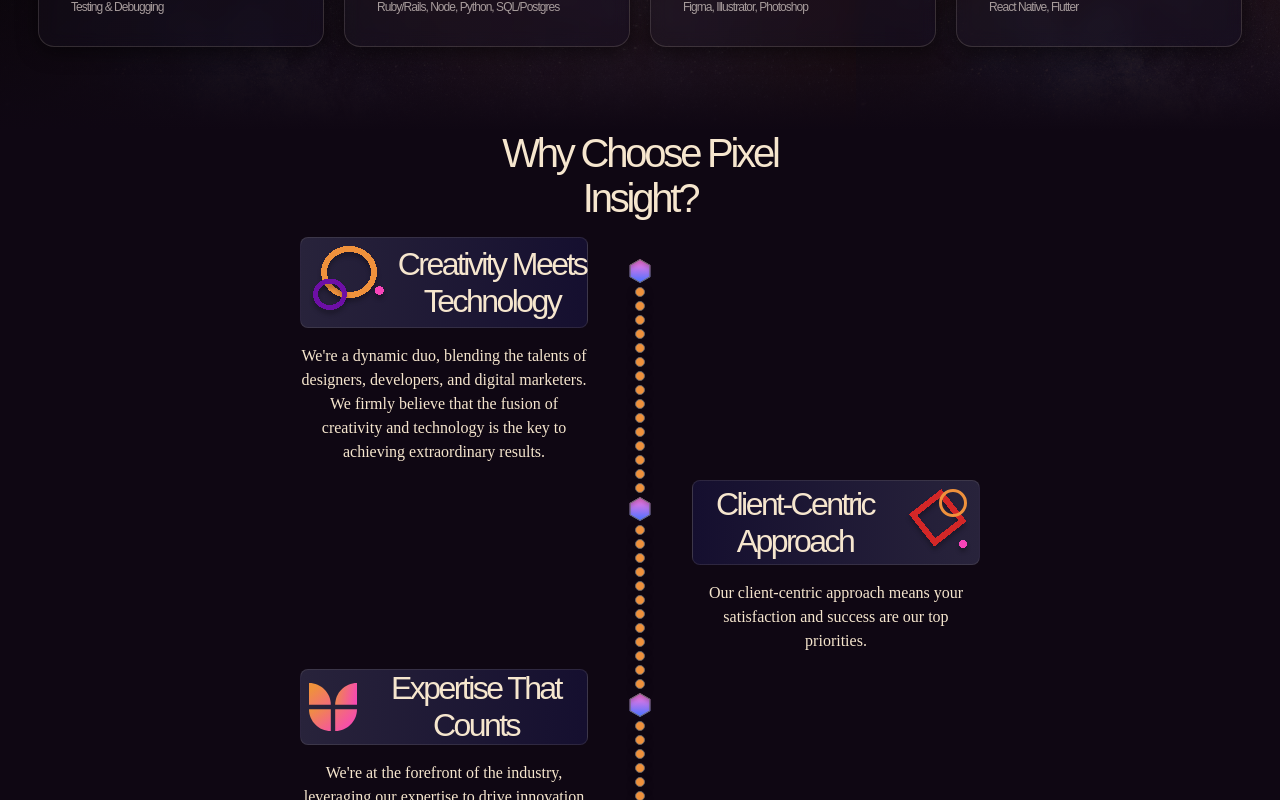
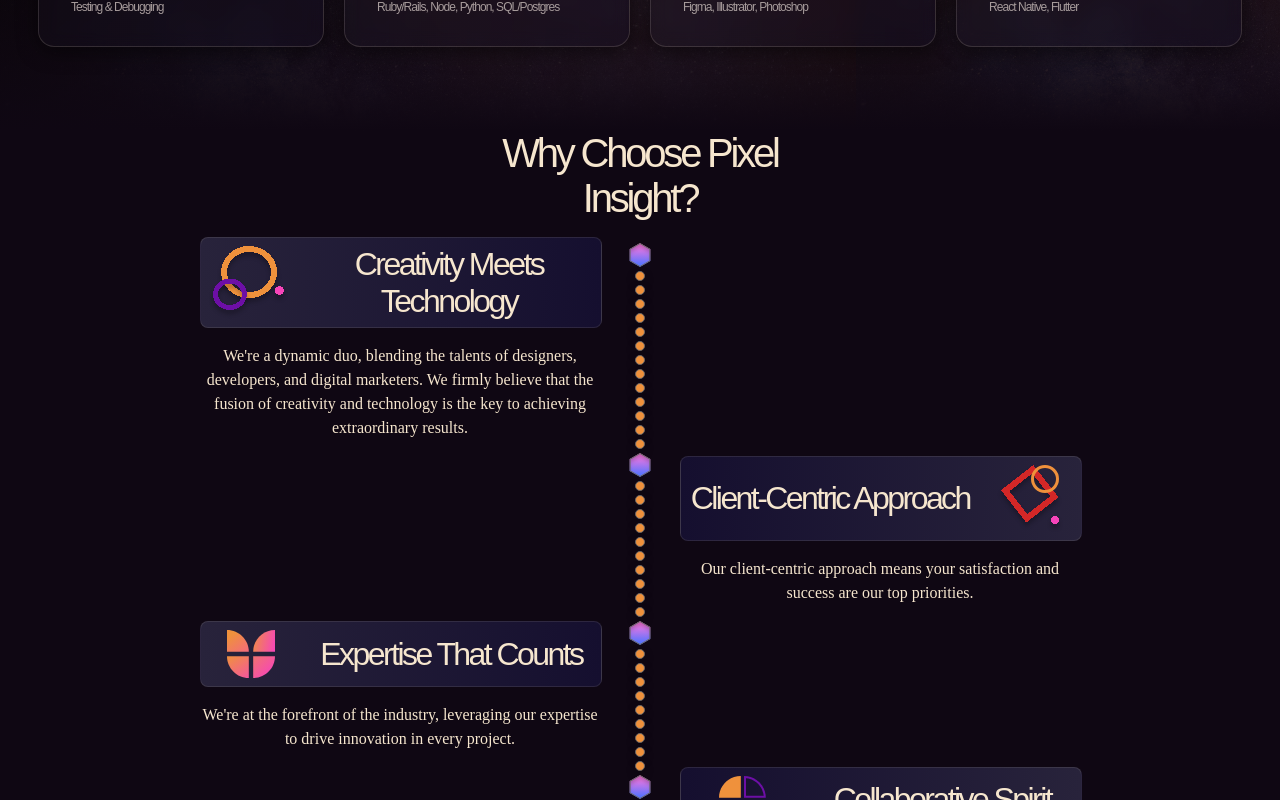
Before and after one commit to PixelInsight-AE/PixelInsight_Portfolio, a React (Vite) app: page / in a window 1280 px wide. Shown: the part 3540-4340 px from the top of the page. Built offline with nearby package versions, Linux system fonts and the light colour scheme; a web font is replaced by a local one.

Commit message:
font changes

```diff
--- a/src/components/home/ScrollAnimationWhyChoose.jsx
+++ b/src/components/home/ScrollAnimationWhyChoose.jsx
@@ -15,26 +15,6 @@
         src="/assets/svg/unlit_hex.svg"
         className="hex"
       />
-      <motion.div
-        initial={{ backgroundColor: "#1d1f1f", scale: 1 }}
-        whileInView={{
-          backgroundColor: "#ef913c",
-          scale: [1.5, 1, 1.5, 1],
-        }}
-        viewport={{ once: true }}
-        transition={{ duration: 1, delay: 0.3, type: "spring", bounce: 0.5 }}
-        className="dot lg"
-      ></motion.div>
-      <motion.div
-        initial={{ backgroundColor: "#1d1f1f", scale: 1 }}
-        whileInView={{
-          backgroundColor: "#ef913c",
-          scale: [1.5, 1, 1.5, 1],
-        }}
-        viewport={{ once: true }}
-        transition={{ duration: 1, delay: 0.3, type: "spring", bounce: 0.5 }}
-        className="dot lg"
-      ></motion.div>
       <motion.div
         initial={{ backgroundColor: "#1d1f1f", scale: 1 }}
         whileInView={{
@@ -182,26 +162,6 @@
         viewport={{ once: true }}
         transition={{ duration: 1, delay: 0.3, type: "spring", bounce: 0.5 }}
         className="dot lg"
-      ></motion.div>{" "}
-      <motion.div
-        initial={{ backgroundColor: "#1d1f1f", scale: 1 }}
-        whileInView={{
-          backgroundColor: "#ef913c",
-          scale: [1.5, 1, 1.5, 1],
-        }}
-        viewport={{ once: true }}
-        transition={{ duration: 1, delay: 0.3, type: "spring", bounce: 0.5 }}
-        className="dot lg"
-      ></motion.div>{" "}
-      <motion.div
-        initial={{ backgroundColor: "#1d1f1f", scale: 1 }}
-        whileInView={{
-          backgroundColor: "#ef913c",
-          scale: [1.5, 1, 1.5, 1],
-        }}
-        viewport={{ once: true }}
-        transition={{ duration: 1, delay: 0.3, type: "spring", bounce: 0.5 }}
-        className="dot lg"
       ></motion.div>
       <motion.div
         initial={{ backgroundColor: "#1d1f1f", scale: 1 }}
@@ -311,16 +271,6 @@
         transition={{ duration: 1, delay: 0.3, type: "spring", bounce: 0.5 }}
         className="dot"
       ></motion.div>
-      <motion.div
-        initial={{ backgroundColor: "#1d1f1f", scale: 1 }}
-        whileInView={{
-          backgroundColor: "#ef913c",
-          scale: [1.5, 1, 1.5, 1],
-        }}
-        viewport={{ once: true }}
-        transition={{ duration: 1, delay: 0.3, type: "spring", bounce: 0.5 }}
-        className="dot lg"
-      ></motion.div>{" "}
       <motion.div
         initial={{ backgroundColor: "#1d1f1f", scale: 1 }}
         whileInView={{
--- a/src/components/home/_Hero.scss
+++ b/src/components/home/_Hero.scss
@@ -48,13 +48,7 @@
     @include brand-2();
   }
   &__cta-btn {
-    @include brand-2();
-    background-color: $c-secondary;
-    color: $c-text;
-    padding: 0.8rem 3.2rem;
-    border-radius: 0.8rem;
-    border: none;
-    box-shadow: $box-shadow;
+    @include cta-button();
   }
   &__social-media {
     @include flex(row, center, center);
--- a/src/components/home/_ScrollAnimationWhyChoose.scss
+++ b/src/components/home/_ScrollAnimationWhyChoose.scss
@@ -40,6 +40,6 @@
 }
 @include media-breakpoint-up(lg) {
   .scroll-animation-why-choose {
-    margin-top: 6rem;
+    margin-top: 4rem;
   }
 }
--- a/src/components/home/_WhyChoosePixel.scss
+++ b/src/components/home/_WhyChoosePixel.scss
@@ -17,7 +17,7 @@
       border-radius: 8px;
       background: linear-gradient(91deg, #28233b 0%, #150f2f 100%);
       border: 1px solid rgba($c-text, 0.1);
-
+      width: 288px;
       img {
         padding: 0.8rem;
       }
@@ -38,10 +38,16 @@
 
 @include media-breakpoint-up(md) {
   .why-choose-pixel {
-    max-width: 680px;
+    max-width: 750px;
     margin: auto;
     .scrollbar {
       margin-top: 8rem;
+    }
+    &__card {
+      max-width: 300px;
+      &--header {
+        width: 300px;
+      }
     }
 
     &__title {
@@ -63,8 +69,15 @@
 }
 @include media-breakpoint-up(lg) {
   .why-choose-pixel {
+    max-width: 880px;
     .lg {
       display: block;
+    }
+    &__card {
+      max-width: 400px;
+      &--header {
+        width: 400px;
+      }
     }
     p {
       @include body-1();
--- a/src/shared/SideNavigation.jsx
+++ b/src/shared/SideNavigation.jsx
@@ -49,9 +49,15 @@
             <a href="https://www.facebook.com/PixelInsightAE/" target="_blank">
               <img src="/assets/svg/facebook.svg" alt="" />
             </a>
-            {/* <a href="https://github.com/PixelInsight-AE" target="_blank">
-          <img src="/assets/svg/linknin.svg" alt="" />
-        </a> */}
+            <a href="https://github.com/PixelInsight-AE" target="_blank">
+              <img src="/assets/svg/linkedin.svg" alt="" />
+            </a>
+            <a
+              href="https://www.instagram.com/pixel_insight_ae/"
+              target="_blank"
+            >
+              <img src="/assets/svg/instagram.svg" alt="" />
+            </a>
           </section>
         </motion.aside>
       )}
--- a/src/shared/_ContactForm.scss
+++ b/src/shared/_ContactForm.scss
@@ -7,7 +7,7 @@
     color: #f5f5f5;
 
     h2 {
-      font-size: 2.8rem;
+      @include brand-1;
       padding-bottom: 1.6rem;
     }
 
--- a/src/shared/_GetAQuote.scss
+++ b/src/shared/_GetAQuote.scss
@@ -10,13 +10,11 @@
   p {
     max-width: 230px;
     padding-top: 1.6rem;
-    font-size: 1.6rem;
-    padding-bottom: 2rem;
-    text-align: center;
+    @include body-1();
+    margin-bottom: 2.4rem;
   }
   button {
-    border: none;
-    @include button(#f2446e);
+    @include cta-button();
     margin-bottom: 4.8rem;
   }
 }
--- a/src/shared/_SideNavigation.scss
+++ b/src/shared/_SideNavigation.scss
@@ -42,7 +42,7 @@
   &__social-media {
     position: fixed;
     bottom: 3.2rem;
-    left: 3.6rem;
+    left: 0.8rem;
     img {
       @include size(24px, 24px);
       @include margin-y(0.8rem);
--- a/src/styles/_project.scss
+++ b/src/styles/_project.scss
@@ -20,3 +20,13 @@
   box-shadow: 0px 4px 20px 0px rgba(0, 0, 0, 0.5);
   backdrop-filter: blur(8px);
 }
+
+@mixin cta-button {
+  @include brand-2();
+  background-color: $c-secondary;
+  color: $c-text;
+  padding: 0.8rem 3.2rem;
+  border-radius: 0.8rem;
+  border: none;
+  box-shadow: $box-shadow;
+}
```
